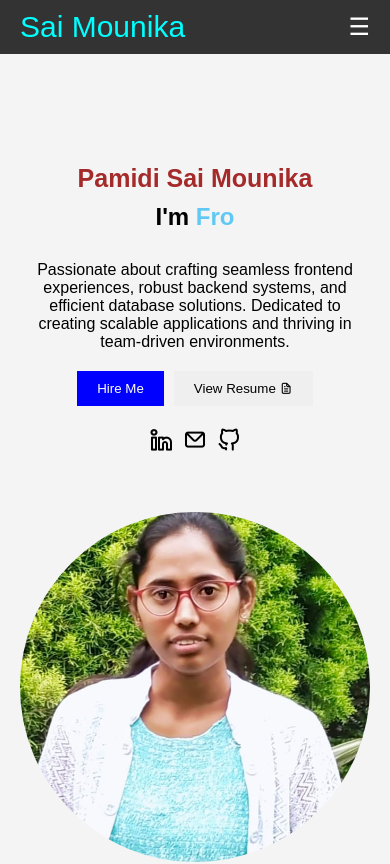
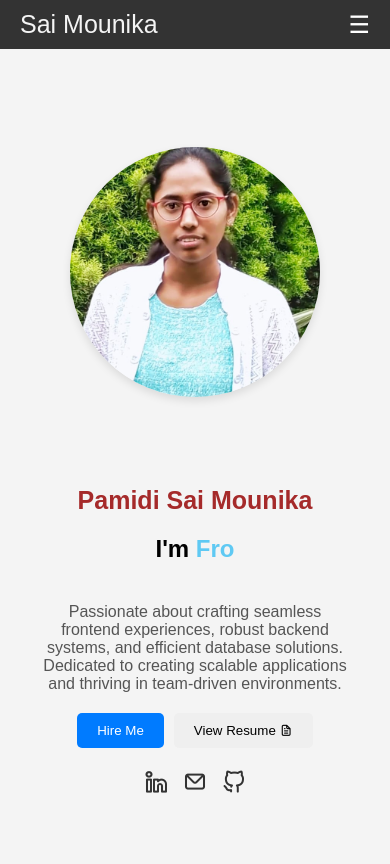
Before and after one commit to PamidiSaiMounika/portfolio, a plain HTML site: page index.html in a window 390 px wide. Shown: the top 864 px of the page. Drawn offline with nearby package versions, Linux system fonts and the light colour scheme.

Commit message:
Update new.css

```diff
--- a/new.css
+++ b/new.css
@@ -83,6 +83,8 @@ body {
     font-family: Arial, sans-serif;
 }
 
+
+
 /*********************************navigation bar******************************/
 
 #header {
@@ -106,8 +108,11 @@ body {
     margin-right: 5px;
     cursor: pointer;
     transition: color 0.3s;
-    color: cyan;
-    font-size: 30px;
+    color:#f4f4f4;
+    font-size: 25px;
+}
+.nav-name .nav-name-span {
+    padding-left:10px;
 }
 
 .nav-name:hover {
@@ -215,24 +220,38 @@ body {
         display: block;
     }
 }
-
 /**********************************home******************************************/
 
 .featured-box {
     display: flex;
     flex-wrap: wrap;
-    justify-content: center;
+    justify-content: center; /* Center the entire content horizontally */
     align-items: center;
     min-height: 100vh;
-    text-align: center;
-    padding-top: 60px; /* Adjust padding to ensure header does not overlap */
+    padding: 60px 20px;
+    max-width: 1200px;
+    margin: 0 auto;
+}
+
+.featured-text {
+    flex: 1;
+    padding: 0 20px;
+    display: flex;
+    flex-direction: column;
+    justify-content: center; /* Vertically center the text content */
+    align-items: center; /* Horizontally center the text content */
+    text-align: center; /* Center text within its container */
+    min-width: 300px;
+    max-width: 500px; /* Limit text width for better readability */
 }
 
 .featured-image {
     flex: 1;
+    padding: 0 20px;
     display: flex;
-    justify-content: center;
-    align-items: center;
+    justify-content: center; /* Center the image horizontally */
+    align-items: center; /* Center the image vertically */
+    min-width: 300px;
 }
 
 .image img {
@@ -240,11 +259,7 @@ body {
     height: 350px;
     border-radius: 50%;
     object-fit: cover;
-}
-
-.featured-text {
-    flex: 1;
-    padding: 20px;
+    box-shadow: 0 4px 8px rgba(0, 0, 0, 0.1);
 }
 
 .featured-text-card {
@@ -257,90 +272,91 @@ body {
 .featured-name p {
     font-size: 24px;
     font-weight: bold;
+    margin: 10px 0;
 }
 
 .featured-text-info {
     margin: 20px 0;
     padding-top: 10px;
+    color: #555;
+    max-width: auto;
+    max-height:auto; /* Limit paragraph width for better centering */
 }
 
 .featured-text-btn {
     display: flex;
     gap: 10px;
-    justify-content: center;
+    justify-content: center; /* Center buttons */
 }
 
 .btn {
     padding: 10px 20px;
     border: none;
     cursor: pointer;
+    border-radius: 5px;
+    transition: opacity 0.3s ease, background-color 0.3s ease;
 }
 
 .blue-btn {
-    background-color: blue;
+    background-color: #007bff;
     color: white;
 }
 
 .btn:hover {
     opacity: 0.8;
-    background-color:green;
+    background-color: #28a745;
 }
 
 .social_icons {
     display: flex;
-    gap: 10px;
-    justify-content: center;
+    gap: 15px;
+    justify-content: center; /* Center social icons */
     margin-top: 20px;
 }
 
 .icon {
     font-size: 24px;
-    color: black;
+    color: #333;
+    transition: color 0.3s ease;
 }
 
 .icon:hover {
-    opacity: 0.8;
-    color:green;
+    color: #28a745;
 }
 
-/* Mobile and Tablet View */
+/* Responsive Design */
 @media (max-width: 768px) {
     .featured-box {
-        flex-direction: column;
-        align-items: center;
-        padding-top: 80px; /* Add padding to push content below the nav bar */
+        flex-direction: column-reverse;
+        padding-top: 80px;
+    }
+
+    .featured-text {
+        padding: 20px;
+        max-width: 100%; /* Full width on mobile */
     }
 
     .featured-image {
-        width: 100%;
-        display: flex;
-        justify-content: center;
-        align-items: center;
         margin-bottom: 20px;
     }
 
-    .featured-image .image img {
-        max-width: auto;
-        max-height: auto;
-    }
-
-    .featured-text {
-        width: 100%;
-        text-align: center;
-    }
-
-    .featured-text-btn {
-        justify-content: center;
-    }
-
-    .social_icons {
-        justify-content: center;
+    .image img {
+        width: 250px;
+        height: 250px;
     }
 }
 
 @media screen and (min-width: 1024px) {
     .featured-text-card span {
-        font-size: 40px !important; /* Increase font size for laptop view */
+        font-size: 40px !important;
+    }
+
+    .featured-name p {
+        font-size: 28px;
+    }
+
+    .featured-text-info {
+        font-size: 18px;
     }
 }
 
```
